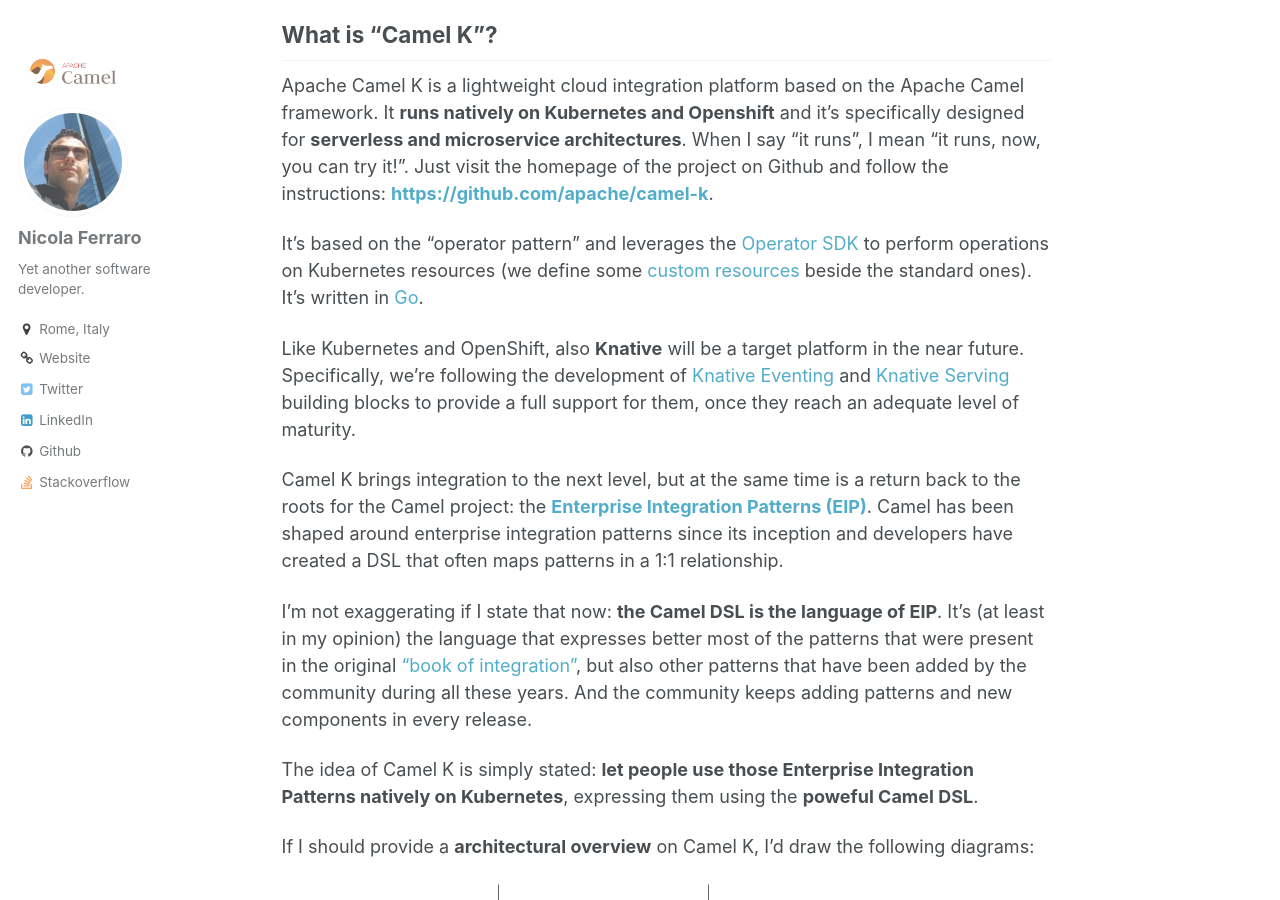
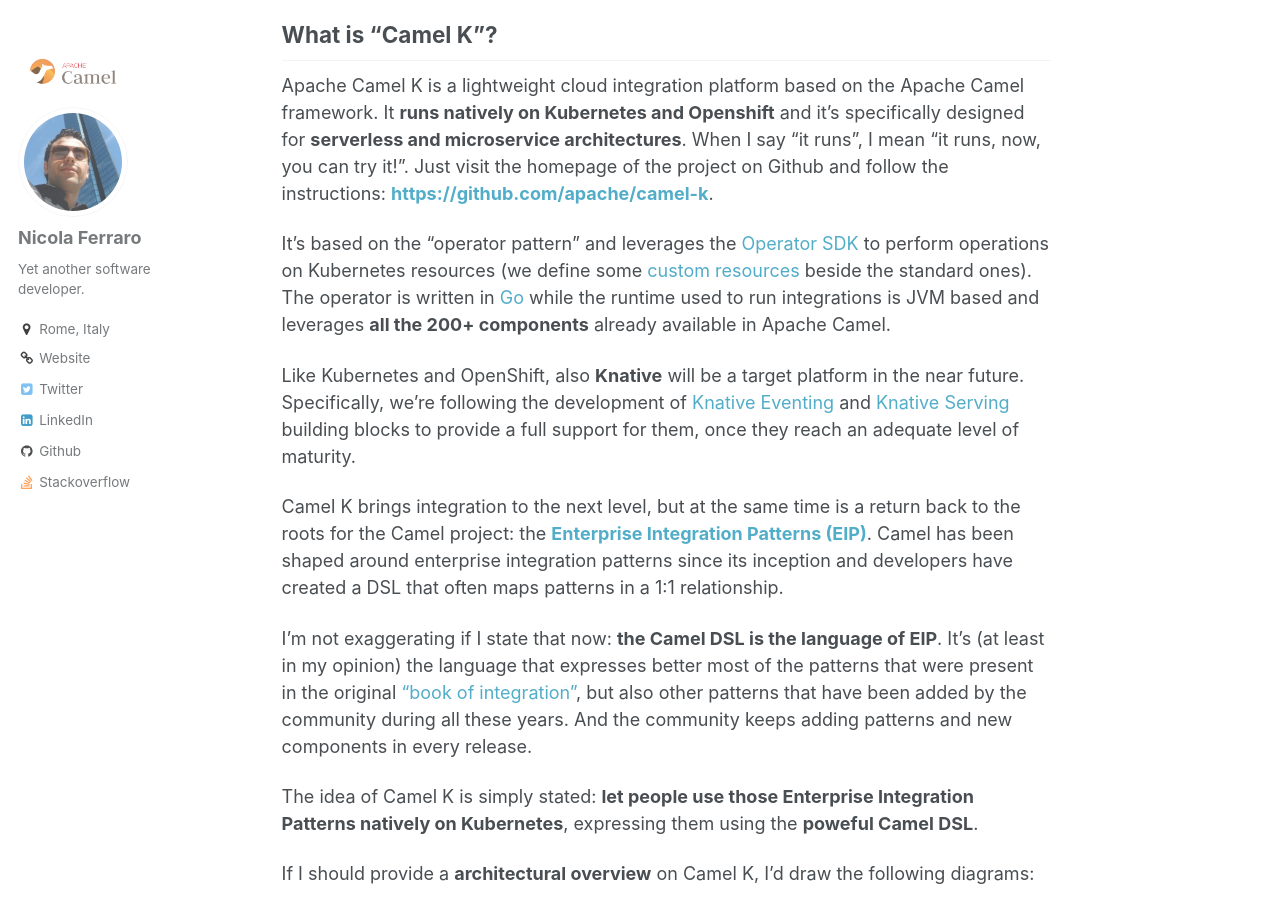
Before and after one commit to nicolaferraro/nicolaferraro.github.io, a Jekyll site: the page built from _posts/2018-10-15-introducing-camel-k.md, in a window 1280 px wide and 900 px high, scrolled down 743 px. Built offline with Jekyll 4.4.1, drawn with Linux system fonts in a browser that asks for light colours; comment, search, counter and statistics services are not loaded.

Commit message:
Introducing Camel K

```diff
--- a/_posts/2018-10-15-introducing-camel-k.md
+++ b/_posts/2018-10-15-introducing-camel-k.md
@@ -26,7 +26,8 @@
 
 It's based on the "operator pattern" and leverages the [Operator SDK](https://github.com/operator-framework/operator-sdk) to perform
 operations on Kubernetes resources (we define some [custom resources](https://kubernetes.io/docs/concepts/extend-kubernetes/api-extension/custom-resources/) beside the standard ones).
-It's written in [Go](https://golang.org/).
+The operator is written in [Go](https://golang.org/) while the runtime used to run integrations is JVM based and leverages **all the 200+ components** already available
+in Apache Camel.
 
 Like Kubernetes and OpenShift, also **Knative** will be a target platform in the near future.
 Specifically, we're following the development of [Knative Eventing](https://github.com/knative/eventing) and [Knative Serving](https://github.com/knative/serving)
```
